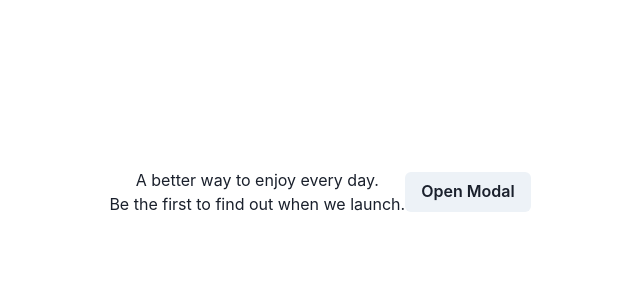
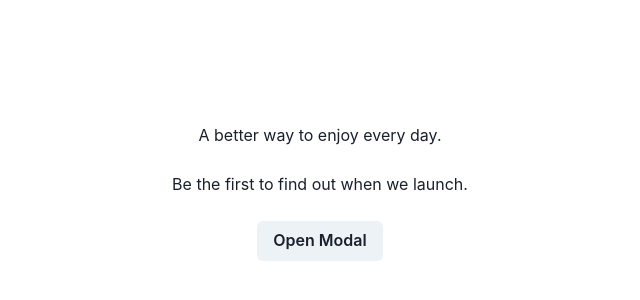
Before and after one commit to liamasis/broccoli-email-collector, a React (Create React App) app: page / in a window 1280 px wide. Shown: the part 208-508 px from the top of the page, without its empty margins (320-960 px from the left). Built offline with nearby package versions, Linux system fonts and the light colour scheme.

Commit message:
centering div

```diff
--- a/src/App.js
+++ b/src/App.js
@@ -1,13 +1,20 @@
+import { VStack } from "@chakra-ui/react";
 import "./App.css";
 import Popup from "./components/Popup";
 function App() {
   return (
     <div className="App">
-      <div className="">
+      <VStack
+        direction="column"
+        spacing={25}
+        justifyContent="center"
+        alignItems="center"
+      >
         <h1>A better way to enjoy every day.</h1>
         <p>Be the first to find out when we launch.</p>
-      </div>
-      <Popup />
+
+        <Popup />
+      </VStack>
     </div>
   );
 }
--- a/src/components/Login.js
+++ b/src/components/Login.js
@@ -15,6 +15,7 @@ function Login() {
   const [email, setEmail] = useState("");
   const [confirmEmail, setConfirmEmail] = useState("");
   const [error, setError] = useState(false);
+
   return (
     <div className="loginForm">
       <form>
@@ -37,7 +38,7 @@ function Login() {
           <Input size="md" placeholder="email" />
           <Input size="md" placeholder="confirm-email" />
           <span style={{ visibility: error ? "visible" : "hidden" }}>
-            These is an error
+            Email is not valid.
           </span>
           <Button width={"full"}> Submit </Button>
         </VStack>
```
